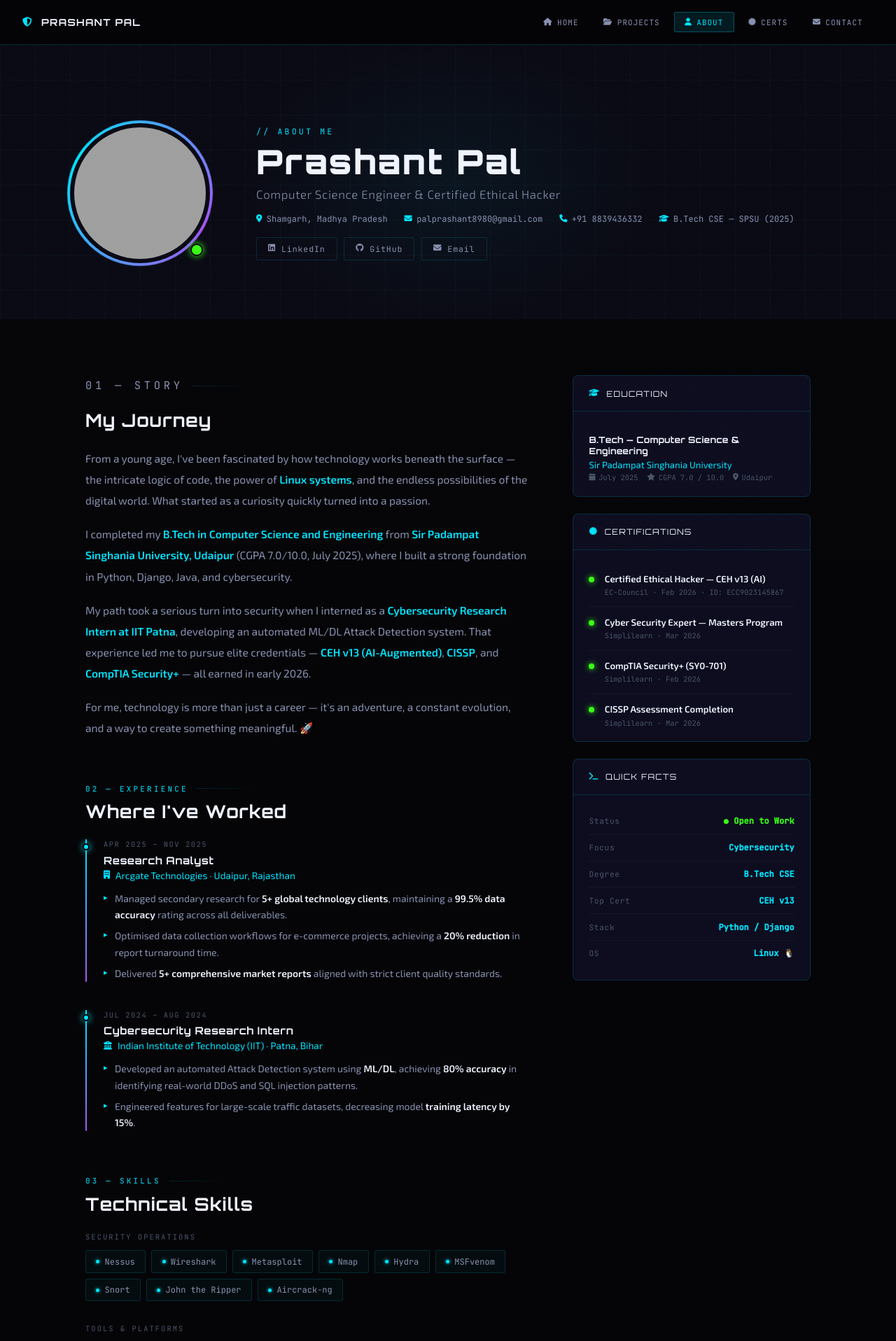
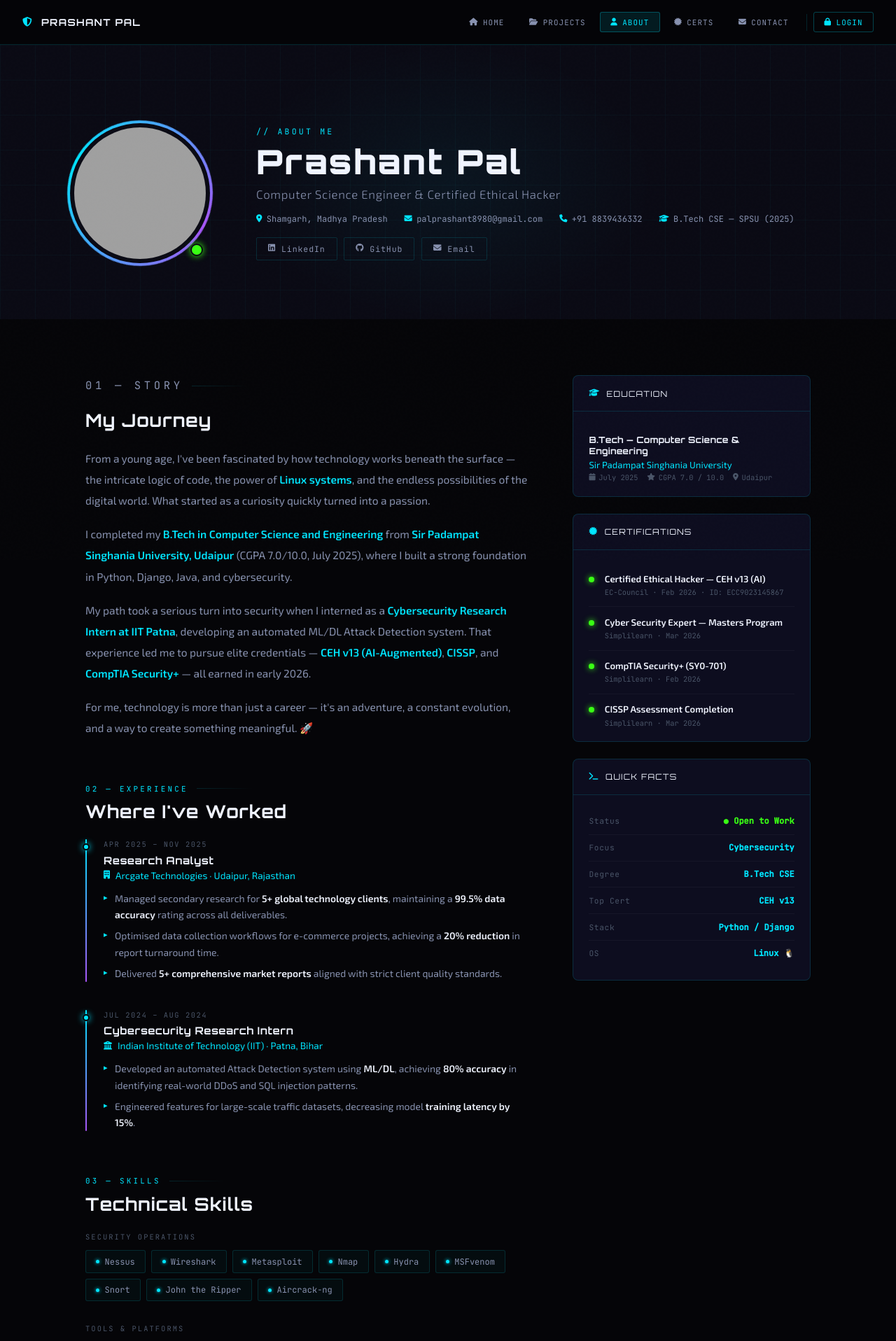
Before and after one commit to prashantpal8980/Portfolio, a Django app: page /about/ in a window 1280 px wide. Shown: the top 1916 px of the page at 70% size. Run offline with Django 5.2, Linux system fonts and the light colour scheme; grey boxes are pictures that could not be loaded.

Commit message:
Portfolio website completed Future upgrade: Dynamic about from about and information change and next i dont remember

```diff
--- a/portfolio_project/templates/layout.html
+++ b/portfolio_project/templates/layout.html
@@ -236,10 +236,64 @@
         .footer-copy .accent { color: var(--cyan); }
 
         /* ── RESPONSIVE ── */
+        /* Auth buttons */
+        .btn-admin {
+            font-family: var(--font-mono);
+            font-size: 0.68rem;
+            letter-spacing: 0.1em;
+            text-transform: uppercase;
+            padding: 0.42rem 0.9rem;
+            background: transparent;
+            border: 1px solid rgba(0,229,255,0.28);
+            border-radius: 3px;
+            cursor: pointer;
+            text-decoration: none;
+            transition: all 0.25s ease;
+            display: inline-flex;
+            align-items: center;
+            gap: 0.4rem;
+            color: var(--cyan);
+        }
+        .btn-admin:hover {
+            background: var(--cyan-dim);
+            border-color: var(--cyan);
+            color: var(--cyan);
+            text-decoration: none;
+        }
+        .btn-logout-top {
+            font-family: var(--font-mono);
+            font-size: 0.68rem;
+            letter-spacing: 0.1em;
+            text-transform: uppercase;
+            padding: 0.42rem 0.9rem;
+            background: transparent;
+            color: var(--orange);
+            border: 1px solid rgba(255,107,53,0.35);
+            border-radius: 3px;
+            cursor: pointer;
+            text-decoration: none;
+            transition: all 0.25s ease;
+            display: inline-flex;
+            align-items: center;
+            gap: 0.4rem;
+        }
+        .btn-logout-top:hover {
+            background: rgba(255,107,53,0.1);
+            border-color: var(--orange);
+            color: var(--orange);
+        }
+        .topbar-divider {
+            width: 1px;
+            height: 24px;
+            background: var(--border);
+            margin: 0 0.3rem;
+        }
+
         @media (max-width: 768px) {
             .site-topbar { padding: 0 1rem; }
             .topbar-nav { display: none; }
             .topbar-toggle { display: flex; align-items: center; }
+            .topbar-divider { display: none; }
         }
         @media (max-width: 480px) {
             .footer-links { gap: 0.2rem; }
@@ -261,6 +315,18 @@
         <a href="{% url 'about' %}"           class="topbar-link" id="nav-about"><i class="fas fa-user"></i> About</a>
         <a href="{% url 'certifications' %}"  class="topbar-link" id="nav-certs"><i class="fas fa-certificate"></i> Certs</a>
         <a href="{% url 'contact' %}"         class="topbar-link" id="nav-contact"><i class="fas fa-envelope"></i> Contact</a>
+
+        <div class="topbar-divider"></div>
+
+        {% if user.is_authenticated %}
+            <a href="{% url 'dashboard' %}" class="btn-admin"><i class="fas fa-terminal"></i> Dashboard</a>
+            <form method="post" action="{% url 'logout' %}" style="display:inline;">
+                {% csrf_token %}
+                <button type="submit" class="btn-logout-top"><i class="fas fa-sign-out-alt"></i> Logout</button>
+            </form>
+        {% else %}
+            <a href="{% url 'login' %}" class="btn-admin"><i class="fas fa-lock"></i> Login</a>
+        {% endif %}
     </div>
 
     <button class="topbar-toggle" id="topbarToggle" aria-label="Toggle navigation">
@@ -275,6 +341,15 @@
     <a href="{% url 'about' %}"           class="topbar-link"><i class="fas fa-user"></i> About</a>
     <a href="{% url 'certifications' %}"  class="topbar-link"><i class="fas fa-certificate"></i> Certifications</a>
     <a href="{% url 'contact' %}"         class="topbar-link"><i class="fas fa-envelope"></i> Contact</a>
+    {% if user.is_authenticated %}
+        <a href="{% url 'dashboard' %}" class="btn-admin" style="margin-top:0.5rem;"><i class="fas fa-terminal"></i> Dashboard</a>
+        <form method="post" action="{% url 'logout' %}" style="display:inline;">
+            {% csrf_token %}
+            <button type="submit" class="btn-logout-top"><i class="fas fa-sign-out-alt"></i> Logout</button>
+        </form>
+    {% else %}
+        <a href="{% url 'login' %}" class="btn-admin" style="margin-top:0.5rem;"><i class="fas fa-lock"></i> Login</a>
+    {% endif %}
 </div>
 
 <!-- ── MAIN CONTENT ── -->
```
Also changed, not shown: portfolio_project/db.sqlite3.
